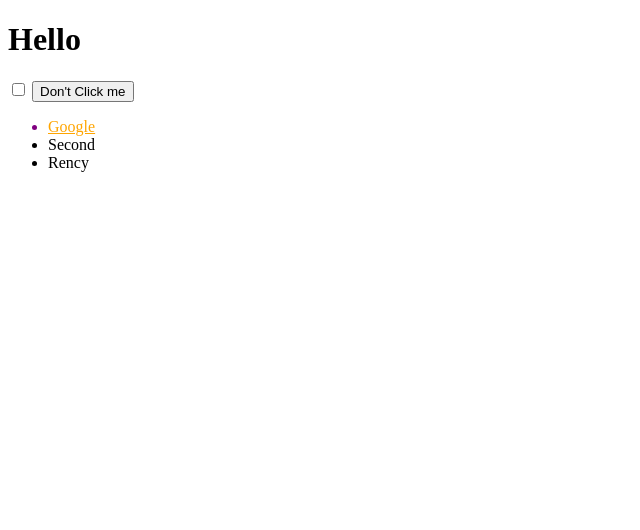
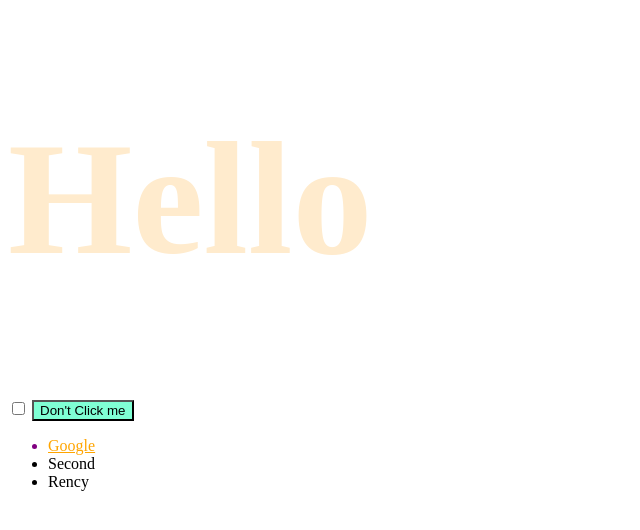
Before and after one commit to rencyyyy/Web-Development, a plain HTML site: page DOM/firstDOMChallenge/index.html in a window 1280 px wide. Shown: the whole page, without its empty margins (0-640 px from the left). Drawn offline with Linux system fonts and the light colour scheme.

Commit message:
The seperation of concerns: Structure vs Style vs Behavior: Challenge

```diff
--- a/DOM/firstDOMChallenge/index.html
+++ b/DOM/firstDOMChallenge/index.html
@@ -10,7 +10,7 @@
 
     <h1>Hello</h1>
     <input type="checkbox">
-    <button>Click me</button>
+    <button class="btn">Click me</button>
 
     <ul id="list">
         <li class="item">
--- a/DOM/firstDOMChallenge/index.js
+++ b/DOM/firstDOMChallenge/index.js
@@ -1,12 +1,21 @@
+// Introduction to the Document Object Model (DOM) Challenge 1
 var changeThirdList = document.firstElementChild.lastElementChild.querySelector("ul").lastElementChild.innerHTML = "Rency";
 changeThirdList;
 
 var changeButtonText = document.firstElementChild.lastElementChild.querySelector("button").innerHTML = "Don't Click me";
 changeButtonText;
 
-// Selecting HTML Elements with Javascript Challenge
+// Selecting HTML Elements with Javascript Challenge 2
 var changeGoogleColor = document.querySelector("#list a").style.color = "orange";
 changeGoogleColor;
 
 // This will only change the bullet point without changing thw color of the text.
 document.querySelector("li").style.color = "purple";
+
+// Manipulating and Changing Styles of HTML Elements with JavaScript Challenge 3
+document.querySelector(".btn").style.backgroundColor = "aquamarine";
+
+// Behavior of an element using classList ( adding particular class in an element). Changing the size of it _ toggle method
+document.querySelector("h1").classList.add("huge-heading");
+document.querySelector("h1").classList.toggle("huge-heading"); // If the class 'heading' is already applied then: Turn it off
+document.querySelector("h1").classList.toggle("huge-heading"); // If the class 'heading' is turned off then: Apply
--- a/DOM/firstDOMChallenge/style.css
+++ b/DOM/firstDOMChallenge/style.css
@@ -0,0 +1,5 @@
+/* Class dded using Javascript */
+.huge-heading {
+    font-size: 10rem;
+    color:blanchedalmond;
+}
```
